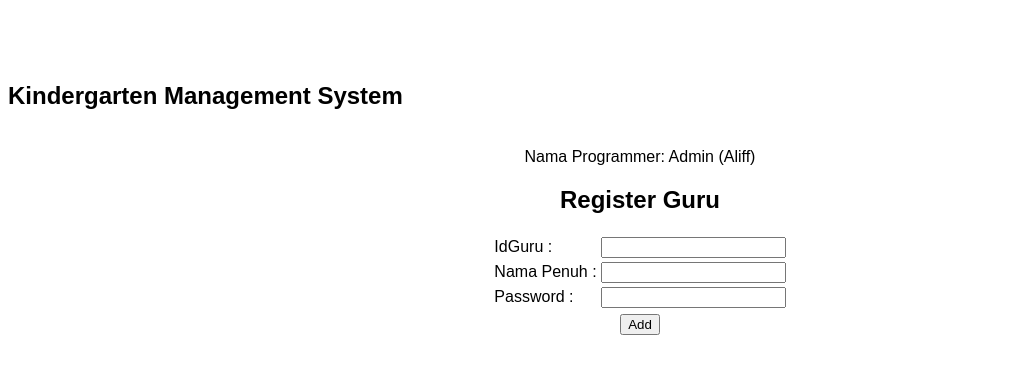
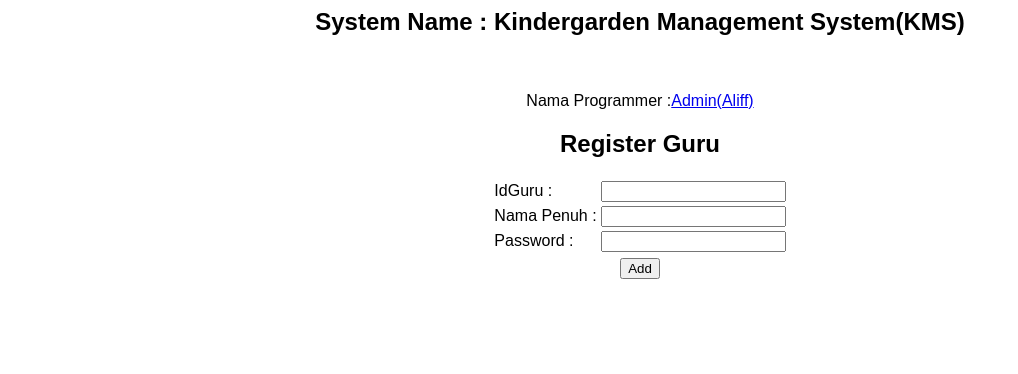
Before and after one commit to mhmdaliff/KindergartenManagementSystem, a PHP site: page /Admin/register.php in a window 1280 px wide. Shown: the top 374 px of the page, without its empty margins (0-1018 px from the left). Run offline with PHP 8.4, Linux system fonts and the light colour scheme.

Commit message:
try edit index

```diff
--- a/Admin/register.php
+++ b/Admin/register.php
@@ -10,16 +10,12 @@ require '../connection.php';
 </head>
 
 <body>
-    <div class="container">
-        <br><br><br>
-        <div class="center">
-            <h2>Kindergarten Management System</h2>
-        </div>
-        <center><br> Nama Programmer: Admin (Aliff)</a></center>
-    </div>
     <center>
+        <h2>System Name : Kindergarden Management System(KMS)</h2><br>
+        <br>Nama Programmer :<a href="admin/">Admin(Aliff)</a>
+
         <h2>Register Guru</h2>
-    </center>
+
         <form action="index.php" method="post">
 
             <table align="center">
@@ -39,13 +35,13 @@ require '../connection.php';
                 <tr>
                     <td colspan="2">
                         <center>
-                        <input type="submit" value="Add"/>
+                            <input type="submit" value="Add" />
                         </center>
                     </td>
                 </tr>
             </table>
         </form>
-
+    </center>
 </body>
 
 </html>
```
Lines whose indentation alone changed are shown as unchanged.
